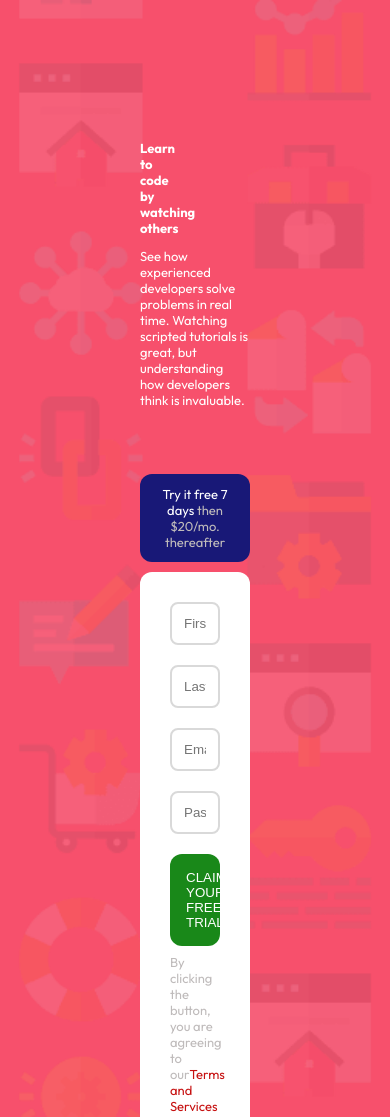
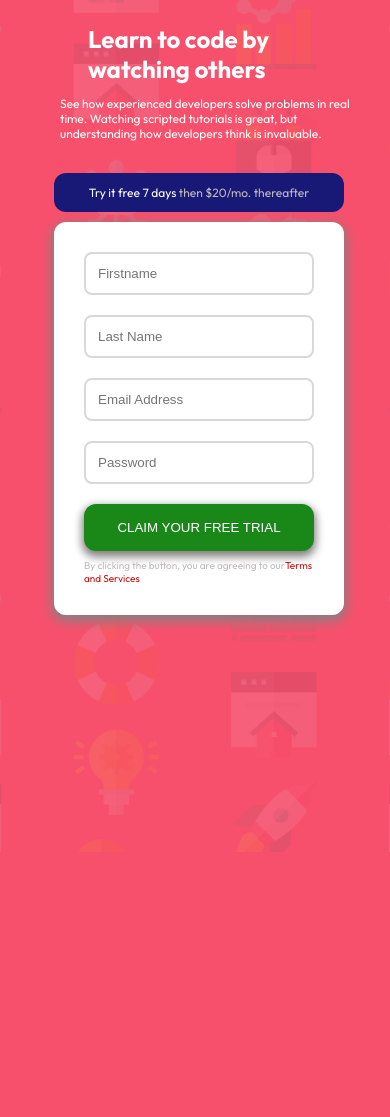
Before and after one commit to TobbyFranc/Zuri-Responsivess-and-media-query, a plain HTML site: page index.html in a window 390 px wide. Shown: the top 1117 px of the page. After the commit the page ends 852 px from the top, so only its background shows below. Drawn offline with Linux system fonts and the light colour scheme.

Commit message:
adjusted

```diff
--- a/index.html
+++ b/index.html
@@ -31,21 +31,22 @@
         <div class="form">
           <form action="post">
             <div class="firstname">
-              <input type="text" placeholder="Firstname" id="firstname" />
+              <input type="text" placeholder="Firstname" id="firstname" required/>
+              <span class="smail"><img src="./images/icon-error.svg" alt=""></span>
             </div>
             <div class="lastname">
-              <input type="text" placeholder="Last Name" id="lastname" />
+              <input type="text" placeholder="Last Name" id="lastname" required/>
+              <span class="smail"><img src="./images/icon-error.svg" alt=""></span>
             </div>
             <div class="mail">
-              <input type="email" placeholder="Email Address" id="email" />
+              <input type="email" placeholder="Email Address" id="email" required/>
+              <span class="smail"><img src="./images/icon-error.svg" alt=""></span>
             </div>
             <div class="password">
-              <input type="password" placeholder="Password" id="password" />
+              <input type="password" placeholder="Password" id="password" required/>
+              <span class="smail"><img src="./images/icon-error.svg" alt=""></span>
             </div>
-            <div class="btn">
               <button class="btn">CLAIM YOUR FREE TRIAL</button>
-              <!--<input type="button" value="CLAIM YOUR FREE TRIAL" />-->
-            </div>
             <div class="terms">
               <p>
                 By clicking the button, you are agreeing to our<span
@@ -58,5 +59,6 @@
         </div>
       </div>
     </main>
+    <script src="lay.js"></script>
   </body>
 </html>
--- /dev/null
+++ b/lay.js
@@ -0,0 +1,8 @@
+let Fname = document.getElementsByClassName("")
+let Lname = document.getElementsByClassName("")
+let Umail = document.getElementsByClassName("")
+let password = document.getElementsByClassName("")
+
+Fname.onfill = function (){
+
+}
--- a/style.css
+++ b/style.css
@@ -23,7 +23,6 @@ main{
     /*padding: 8px;*/
     box-sizing: border-box;
     min-height: 100vh;
-
 }
 
 .text{
@@ -60,6 +59,7 @@ main{
     text-align: center;
     margin-top: 16px;
     font-size: 12px;
+    cursor: pointer;
 }
 
 .caption .capvalue{
@@ -71,6 +71,12 @@ main{
     padding: 30px;
     border-radius: 12px;
     margin-top: 10px;
+    box-shadow: 0 4px 12px 2px hsl(0, 2%, 51%);
+}
+
+form div{
+    display: flex;
+    flex: 1;
 }
 
 form div input{
@@ -82,6 +88,13 @@ form div input{
     border-color: #d9d9d9;
 }
 
+form div img{
+    position: relative;
+    right: 40px;
+    top: 8px;
+    display: none;
+}
+
 button{
     width: 100%;
     padding: 16px;
@@ -89,6 +102,8 @@ button{
     color: #fff;
     border: none;
     border-radius: 12px;
+    cursor: pointer;
+    box-shadow: 0 4px 8px 2px hsl(0, 2%, 51%);
 }
 
 .terms{
@@ -112,9 +127,25 @@ button{
     }
 }
 
-@media screen and (max-width: 550px) {
-    .text h1, p{
-        font-size: small;
+@media screen and (max-width: 390px) {
+   main{
+        flex-direction: column;
+        width: 100%;
+        margin: 4px;
+        padding: 0;
     }
 
+    .text{
+        width: 80%;
+        margin: 10px 50px;
+        padding: 6px;
+        /*text-align: center;*/
+        font-size: 12px;
+    }
+
+    .text h1{
+        width: 100%;
+        margin: 4px;
+        padding-left: 24px;
+    }
 }
```
